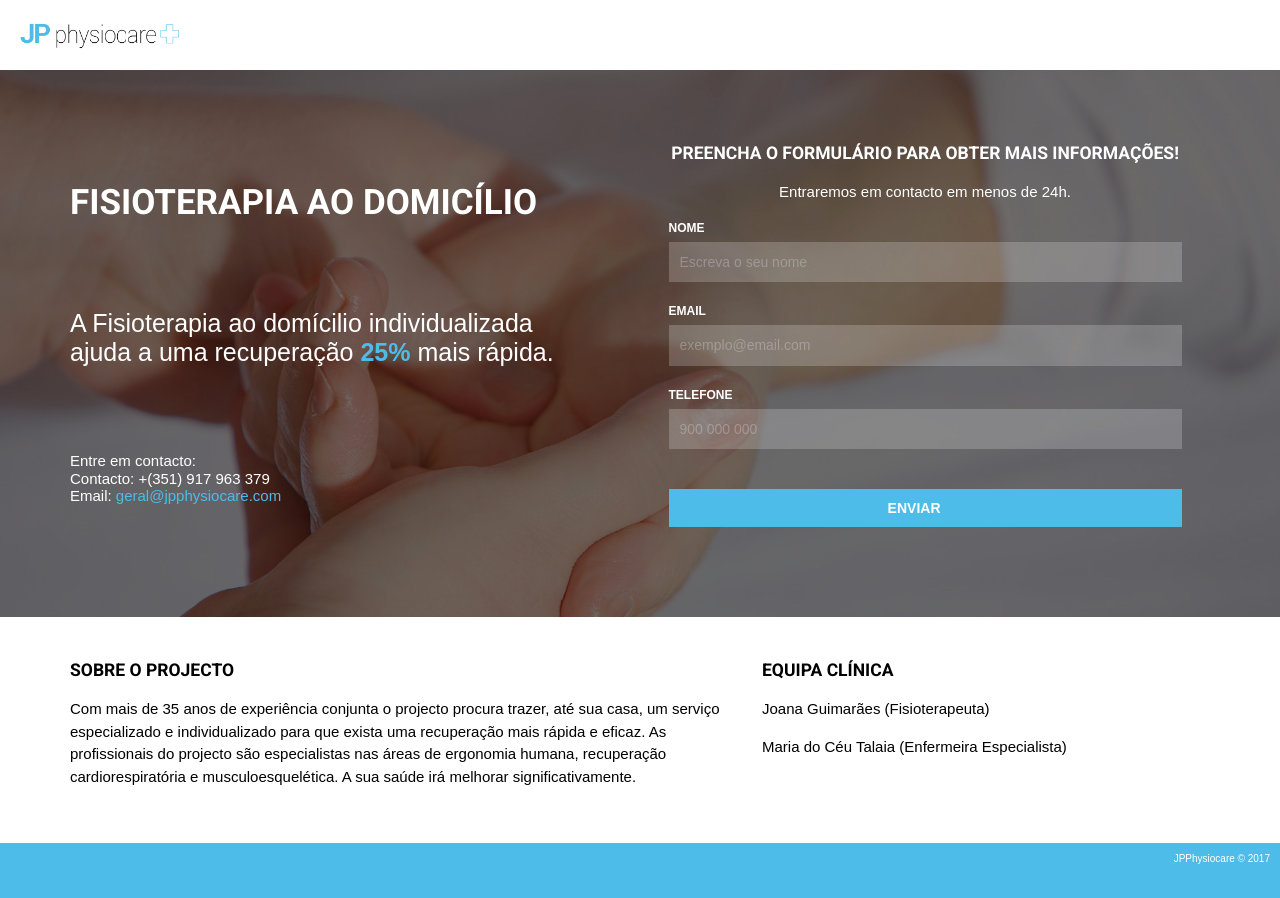
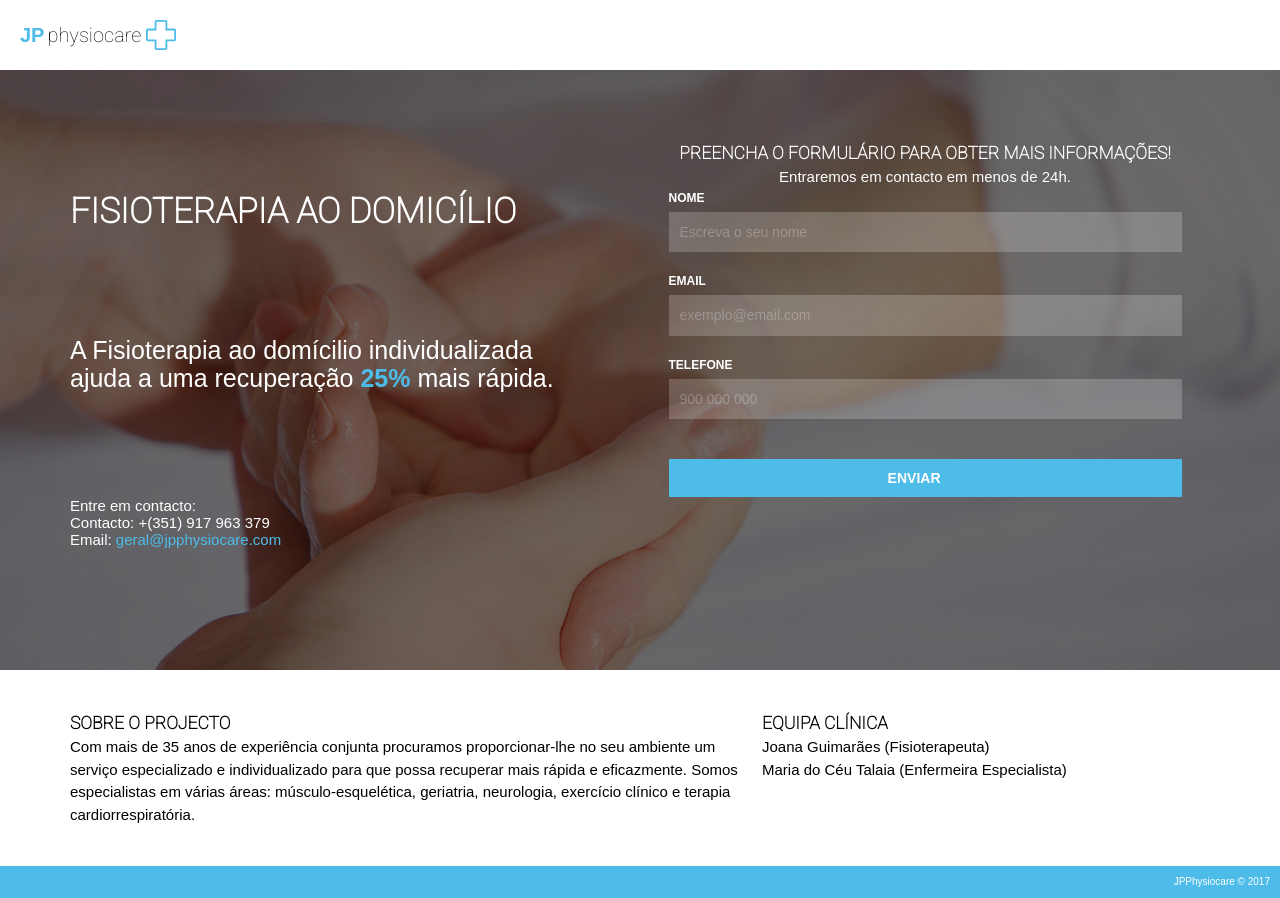
Before and after one commit to pedrotalaia/jp, a website: page src/html/index.html in a window 1280 px wide. Before the commit the page ends 875 px from the top, so only its background shows below. Drawn offline with nearby package versions, Linux system fonts and the light colour scheme; files that its build step writes are made by us from their sources; files whose address does not match are found by name.

Commit message:
New logo and minor changes

```diff
--- a/src/html/data/global.json
+++ b/src/html/data/global.json
@@ -1,4 +1,3 @@
 {
-  "message": "Blendid!",
-  "gtm_id": ""
+  "message": "Blendid!"
 }
--- a/src/html/index.html
+++ b/src/html/index.html
@@ -15,18 +15,19 @@
   new Date().getTime(),event:'gtm.js'});var f=d.getElementsByTagName(s)[0],
   j=d.createElement(s),dl=l!='dataLayer'?'&l='+l:'';j.async=true;j.src=
   'https://www.googletagmanager.com/gtm.js?id='+i+dl;f.parentNode.insertBefore(j,f);
-  })(window,document,'script','dataLayer','{{gtm_id}}');</script>
+  })(window,document,'script','dataLayer','GTM');</script>
   <!-- End Google Tag Manager -->
   <!-- Final do Código do Tag Manager -->
 </head>
 <body>
   <!-- Google Tag Manager (noscript) -->
-  <noscript><iframe src="https://www.googletagmanager.com/ns.html?id={{gtm_id}}"
+  <noscript><iframe src="https://www.googletagmanager.com/ns.html?id="
   height="0" width="0" style="display:none;visibility:hidden"></iframe></noscript>
   <!-- End Google Tag Manager (noscript) -->
 
   <header>
-    <img class="logo" src="images/logo.png" alt="JPPhysiocare">
+    <span id="logo-color-blue">JP</span> <span id="logo-color-black">physiocare</span>
+    <img class="logo" src="images/cross50px.svg" alt="Cross">
   </header>
 
   <div class="Container">
@@ -47,7 +48,7 @@
 
     <div class="Form-Wrapper">
 
-      <form id="formspree" class="Form" method="POST" action="https://formspree.io/<josepedrotalaia@gmail.com>">
+      <form id="formspree" class="Form" method="POST" action="https://formspree.io/josepedrotalaia@gmail.com">
         <h3>Preencha o formulário para obter mais informações!</h3>
 
         <p>Entraremos em contacto em menos de 24h.</p>
@@ -99,8 +100,8 @@
 
       <div class="pt-project">
         <h3>Sobre o Projecto</h3>
-        <p>Com mais de 35 anos de experiência conjunta o projecto procura trazer, até sua casa, um serviço especializado e individualizado para que exista uma recuperação mais rápida e eficaz.
-          As profissionais do projecto são especialistas nas áreas de ergonomia humana, recuperação cardiorespiratória e musculoesquelética. A sua saúde irá melhorar significativamente.
+        <p>Com mais de 35 anos de experiência conjunta procuramos proporcionar-lhe no seu ambiente um serviço especializado e individualizado para que possa recuperar mais rápida e eficazmente.
+           Somos especialistas em várias áreas: músculo-esquelética, geriatria, neurologia, exercício clínico e terapia cardiorrespiratória.
         </p>
       </div>
 
--- a/src/stylesheets/app.scss
+++ b/src/stylesheets/app.scss
@@ -12,21 +12,22 @@ $width-xs: 550px;
 
 @import "font-awesome/scss/font-awesome";
 
-input{
-  border-radius: 0;
-}
-
-@import url('https://fonts.googleapis.com/css?family=Roboto:400,700');
+@import url('https://fonts.googleapis.com/css?family=Roboto:100');
 
 * {
   box-sizing: border-box;
   padding: 0;
+  margin: 0;
 }
 
 body {
   font-size: 15px;
   font-family: 'Arial', sans-serif;
   background-color: $theme-color;
+}
+
+input{
+  border-radius: 0;
 }
 
 h1 {
--- a/src/stylesheets/base/_container.scss
+++ b/src/stylesheets/base/_container.scss
@@ -11,6 +11,10 @@
     color: white;
     display: flex;
     text-align: left;
+
+    @media (min-width: $width-xl) {
+      height: 75vh;
+    }
 
     @media (max-width: $width-m) {
       flex-direction: column;
--- a/src/stylesheets/base/_header.scss
+++ b/src/stylesheets/base/_header.scss
@@ -1,8 +1,26 @@
+
 header {
   background-color: white;
   color: black;
   padding: 20px;
   border-bottom: 100px;
+  font-size: 20px;
+  display: flex;
+  align-items: center;
+}
+
+
+#logo-color-blue {
+  color: $theme-color;
+  font-weight: bold;
+}
+
+#logo-color-black {
+  margin-left: 3px;
+  margin-right: 5px;
+  font-weight: lighter;
+  font-family: 'Roboto', sans-serif;
+  font-weight: 100;
 }
 
 .logo {
```
Also changed, not shown: src/images/cross50px.svg (added).
